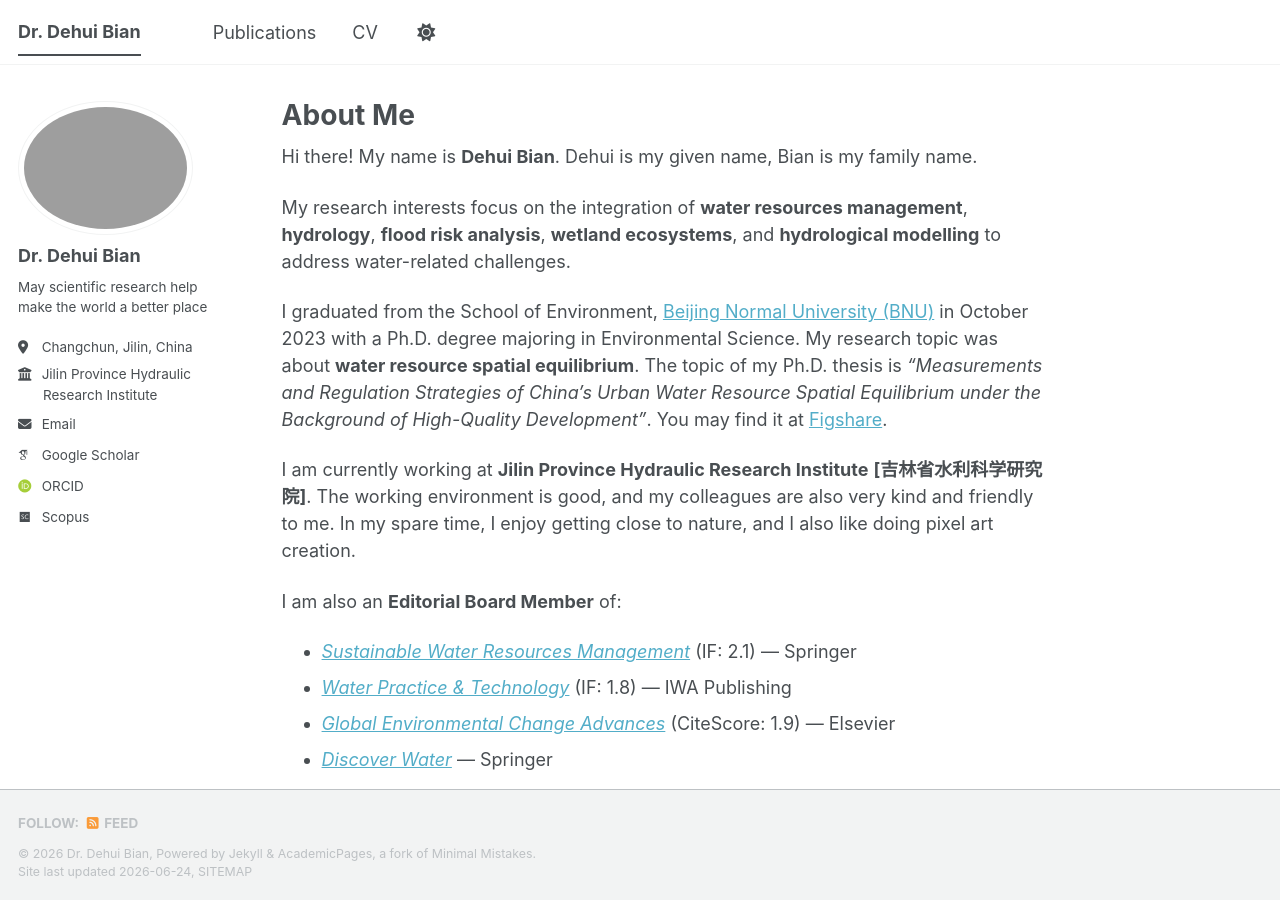
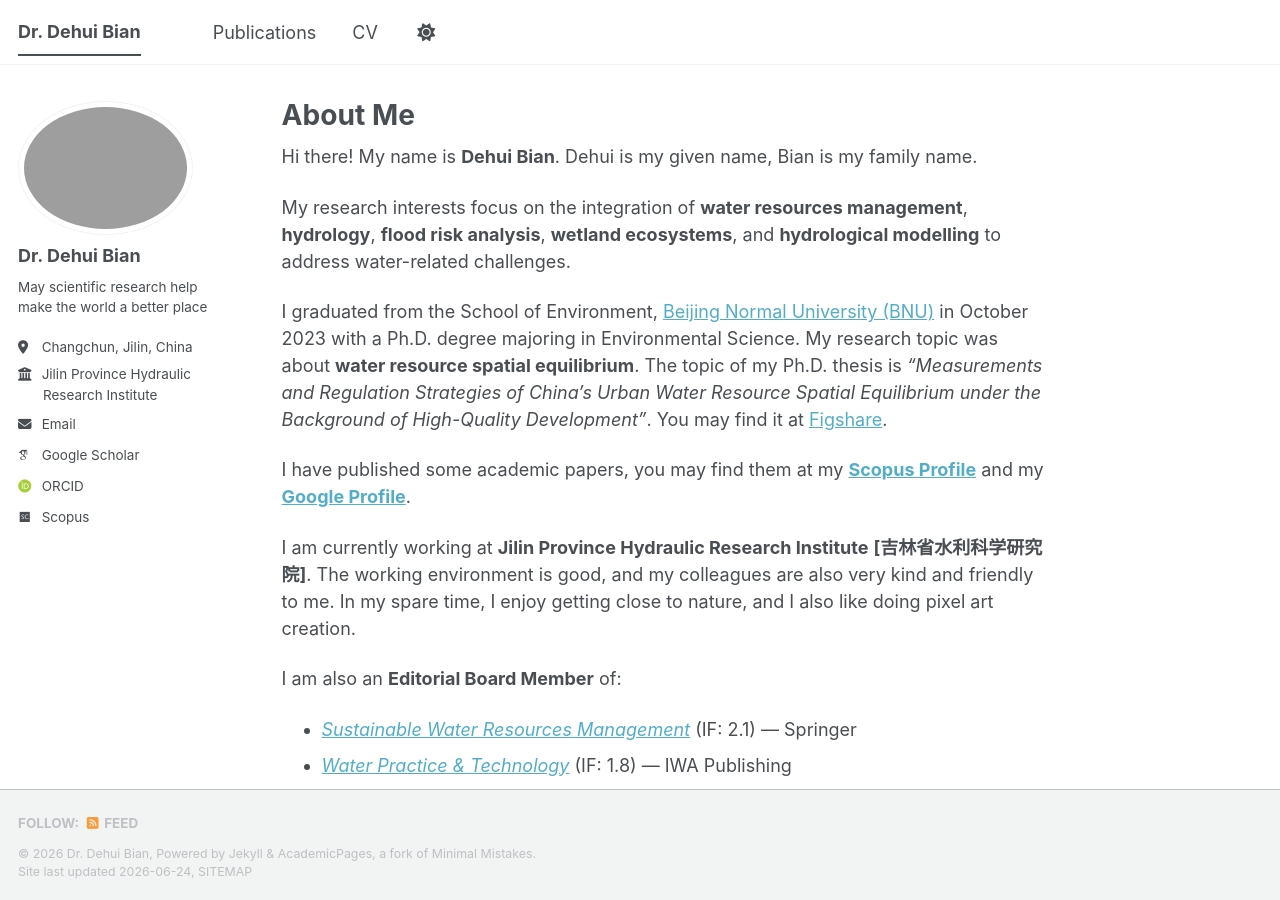
Before and after one commit to DehuiBian/dehuibian.github.io, a Jekyll site: the page built from index.md, in a window 1280 px wide and 900 px high. Built offline with Jekyll 4.4.1, drawn with Linux system fonts in a browser that asks for light colours; some web fonts are replaced; a script bundle is joined from its source files by our own code; library files that are not in the unit come from our copies.

Commit message:
index.md

```diff
--- a/index.md
+++ b/index.md
@@ -10,6 +10,8 @@ Hi there! My name is **Dehui Bian**. Dehui is my given name, Bian is my family n
 My research interests focus on the integration of **water resources management**, **hydrology**, **flood risk analysis**, **wetland ecosystems**, and **hydrological modelling** to address water-related challenges.
 
 I graduated from the School of Environment, [Beijing Normal University (BNU)](https://www.bnu.edu.cn) in October 2023 with a Ph.D. degree majoring in Environmental Science. My research topic was about **water resource spatial equilibrium**. The topic of my Ph.D. thesis is *"Measurements and Regulation Strategies of China's Urban Water Resource Spatial Equilibrium under the Background of High-Quality Development"*. You may find it at [Figshare](https://figshare.com/s/ae82d63fbe074280dfee).
+
+I have published some academic papers, you may find them at my [**Scopus Profile**](https://www.scopus.com/authid/detail.uri?authorId=57217677784) and my [**Google Profile**](https://scholar.google.com/citations?user=jgljlHoAAAAJ&hl=en&oi=ao).
 
 I am currently working at **Jilin Province Hydraulic Research Institute** **[吉林省水利科学研究院]**. The working environment is good, and my colleagues are also very kind and friendly to me. In my spare time, I enjoy getting close to nature, and I also like doing pixel art creation.
 
```
